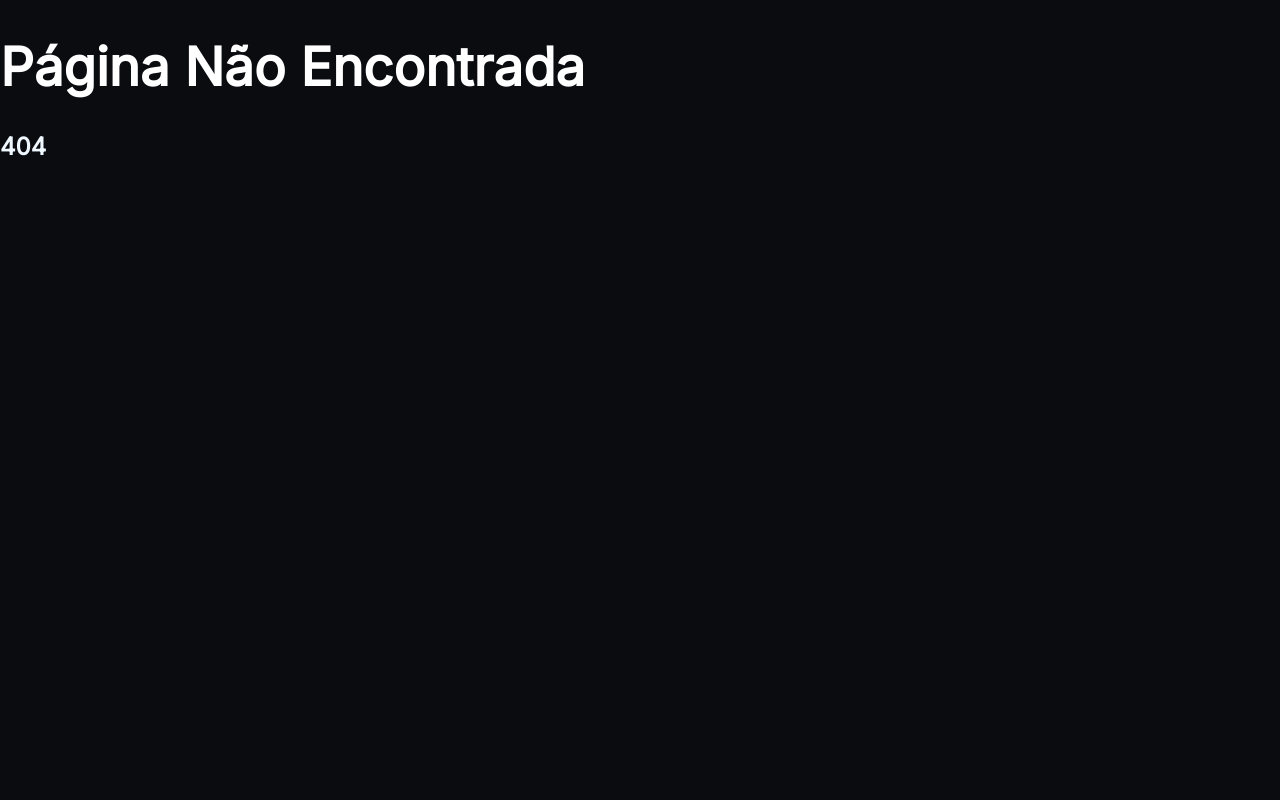
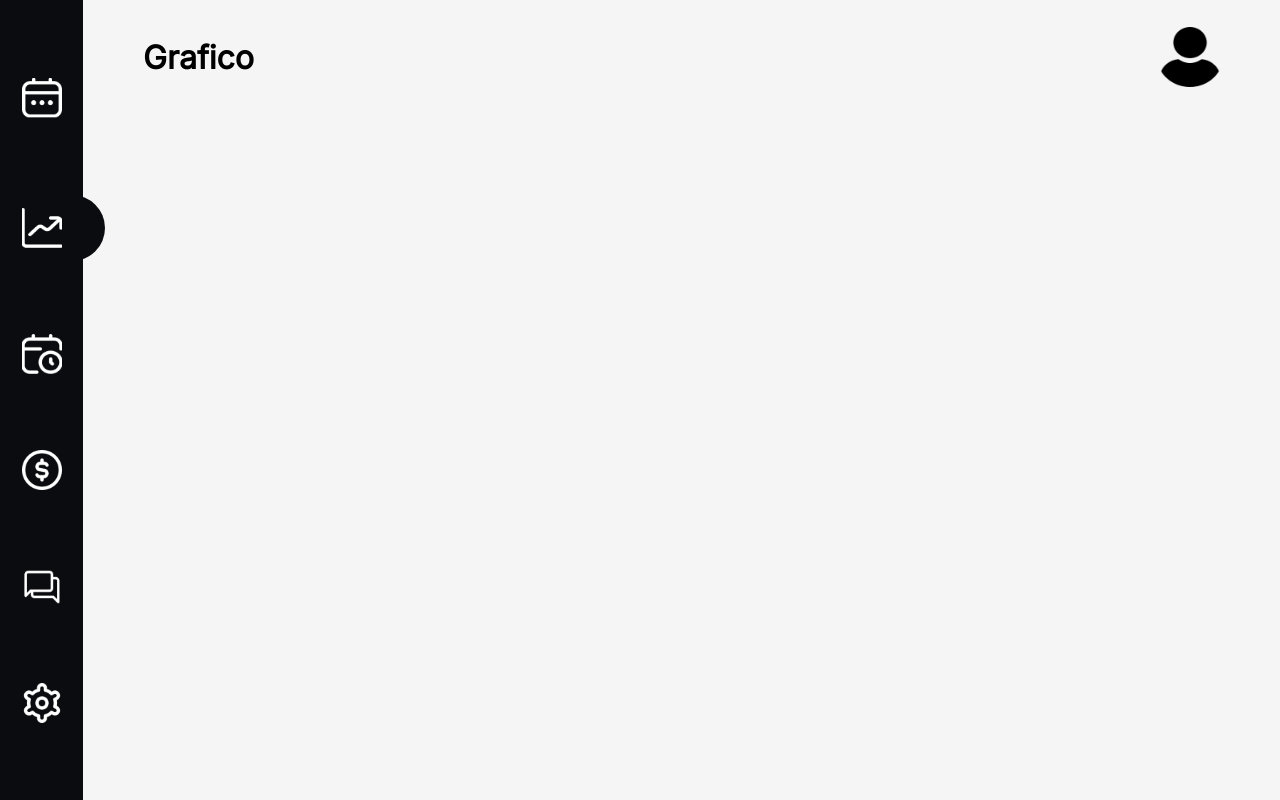
Before and after one commit to ezSchedule/ezSchedule.ui, a React (Create React App) app in the folder front-ezchedule/: page /graphicAdm in a window 1280 px wide. Before the commit this address had no page. Built offline with nearby package versions, Linux system fonts and the light colour scheme.

Commit message:
Navegação entre o sidebar intantane com a classe nativa do react .active

```diff
--- a/front-ezchedule/src/App.js
+++ b/front-ezchedule/src/App.js
@@ -5,6 +5,7 @@ import Home from './pages/Home';
 import Login from './pages/Login';
 import NotFound from './pages/NotFound';
 import Calendar from './pages/Administrator/Calendar/index';
+import Graphic from './pages/Administrator/Graphic';
 
 function App() {
   return (
@@ -15,6 +16,7 @@ function App() {
           <Route path='/register' element={<Register />} />
           <Route path='/login' element={<Login />} />
           <Route path='/homeAdm' element={<Calendar />} />
+          <Route path='/graphicAdm' element={<Graphic />} />
           <Route path='*' element={<NotFound />} />
         </Routes>
       </BrowserRouter>
--- a/front-ezchedule/src/components/internal/SideBar/index.js
+++ b/front-ezchedule/src/components/internal/SideBar/index.js
@@ -14,9 +14,9 @@ const Sidebar = () => {
             <NavLink to="/homeAdm">
                 <img className='img' src={imgCalendar} />
             </NavLink>
-            <div>
+            <NavLink to="/graphicAdm">
                 <img className='img' src={imgGraph} />
-            </div>
+            </NavLink>
             <div>
                 <img className='img' src={imgCalendarClock} />
             </div>
--- /dev/null
+++ b/front-ezchedule/src/pages/Administrator/Graphic/graphic.css
@@ -0,0 +1,6 @@
+.mainGraphic{
+    background-color: #f5f5f5;
+    width: 100vw;
+    height: 100vh;
+    display: flex;
+}
--- /dev/null
+++ b/front-ezchedule/src/pages/Administrator/Graphic/index.js
@@ -0,0 +1,15 @@
+import React from 'react'
+import './graphic.css'
+import Sidebar from '../../../components/internal/SideBar/index';
+import HeaderInternal from '../../../components/internal/Header';
+
+const Graphic = () => {
+  return (
+    <div className='mainGraphic'>
+        <Sidebar />
+        <HeaderInternal text="Grafico"/>
+    </div>
+  )
+}
+
+export default Graphic
```
